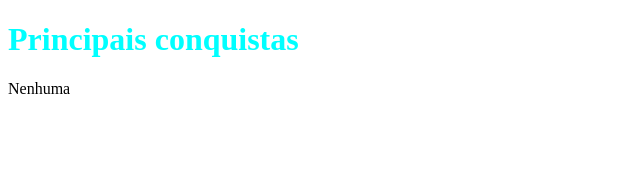
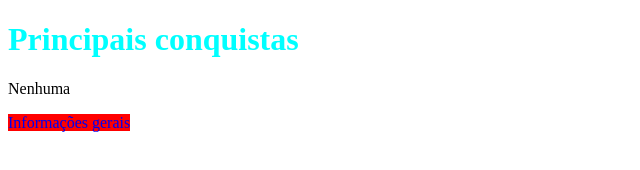
Before and after one commit to M-Feitoza/diabo, a plain HTML site: page principaisconquistas.html in a window 1280 px wide. Shown: the whole page, without its empty margins (0-640 px from the left). Drawn offline with Linux system fonts and the light colour scheme.

Commit message:
Update principaisconquistas.html

```diff
--- a/principaisconquistas.html
+++ b/principaisconquistas.html
@@ -19,6 +19,6 @@
      <p>
      Nenhuma
      </p>
-
+     <a class="link" href="index.html">Informações gerais</a>
 </body>
 </html>
```
